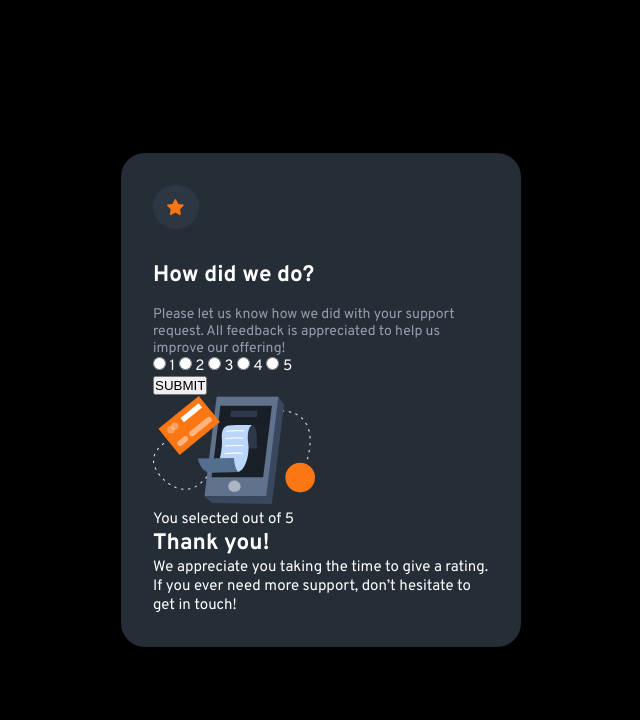
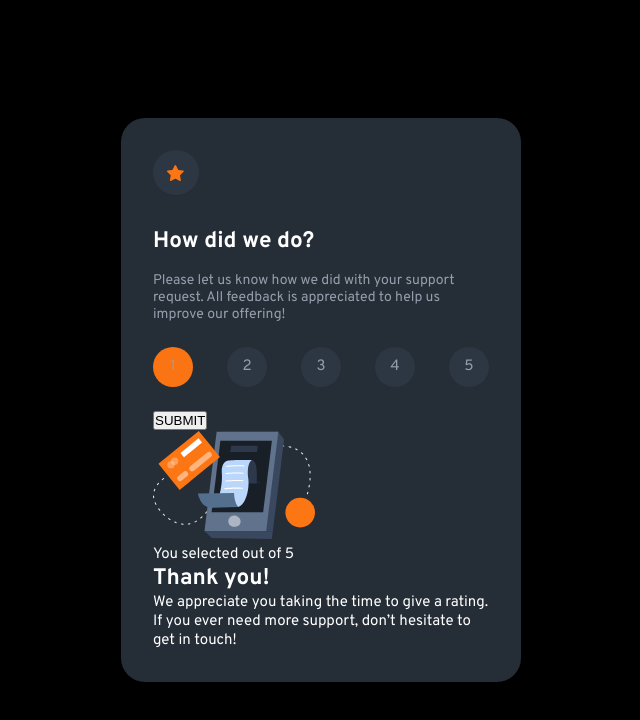
Before and after one commit to SaeM843/Interactive-Rating-Component, a plain HTML site: page index.html in a window 1280 px wide. Shown: the whole page, without its empty margins (319-959 px from the left). Drawn offline with Linux system fonts and the light colour scheme.

Commit message:
edited radio buttons

```diff
--- a/index.html
+++ b/index.html
@@ -32,16 +32,16 @@
       </div>
 
       <form class="score-form">
-        <input type="radio" value="1" id="one" name="score">
-        <label for="one">1</label>
-        <input type="radio" value="2" id="two" name="score">
-        <label for="two">2</label>
-        <input type="radio" value="3" id="three" name="score">
-        <label for="three">3</label>
-        <input type="radio" value="4" id="four" name="score">
-        <label for="four">4</label>
-        <input type="radio" value="5" id="five" name="score">
-        <label for="five">5</label>
+        <input type="radio" checked value="1" id="one" name="score" class="rating">
+        <label for="one" class="rating-circle">1</label>
+        <input type="radio" value="2" id="two" name="score" class="rating">
+        <label for="two" class="rating-circle">2</label>
+        <input type="radio" value="3" id="three" name="score" class="rating">
+        <label for="three" class="rating-circle">3</label>
+        <input type="radio" value="4" id="four" name="score" class="rating">
+        <label for="four" class="rating-circle">4</label>
+        <input type="radio" value="5" id="five" name="score" class="rating">
+        <label for="five" class="rating-circle">5</label>
       </form>
 
       <button class="btn">SUBMIT</button>
--- a/style.css
+++ b/style.css
@@ -7,7 +7,7 @@
     --dark-blue: hsl(213, 19%, 18%);
     --very-dark-blue: hsl(216, 12%, 8%);
     --orange: hsl(25, 97%, 53%);
-    --star-circle: hsl(213deg, 20%, 22%);
+    --circle: hsl(213deg, 20%, 22%);
   }
 
   * {
@@ -35,7 +35,7 @@
   }
 
   .star {
-    background-color: var(--star-circle);
+    background-color: var(--circle);
     padding: 0.9rem;
     border-radius: 50%;
     width: fit-content;
@@ -53,3 +53,34 @@
     font-size: 14px;
     color: var(--light-grey);
   }
+
+  input[type=radio] {
+    display: none; /* ラジオボタンを非表示 */
+    }
+
+    .score-form {
+      display: flex;
+      justify-content: space-between;
+      gap: 1rem;
+    }
+
+  .rating-circle {
+      cursor: pointer;
+      color: var(--light-grey);
+      background-color: var(--circle);
+      width: 2.5rem;
+      height: 2.5rem;
+      border-radius: 50%;
+      display: flex;
+      justify-content: center;
+      align-items: center;
+      margin: 1.5rem 0;
+    }
+
+    .rating-circle:hover {
+      background-color: var(--medium-grey);
+    }
+
+    .score-form input:checked+label {
+      background-color: var(--orange);
+    }
```
